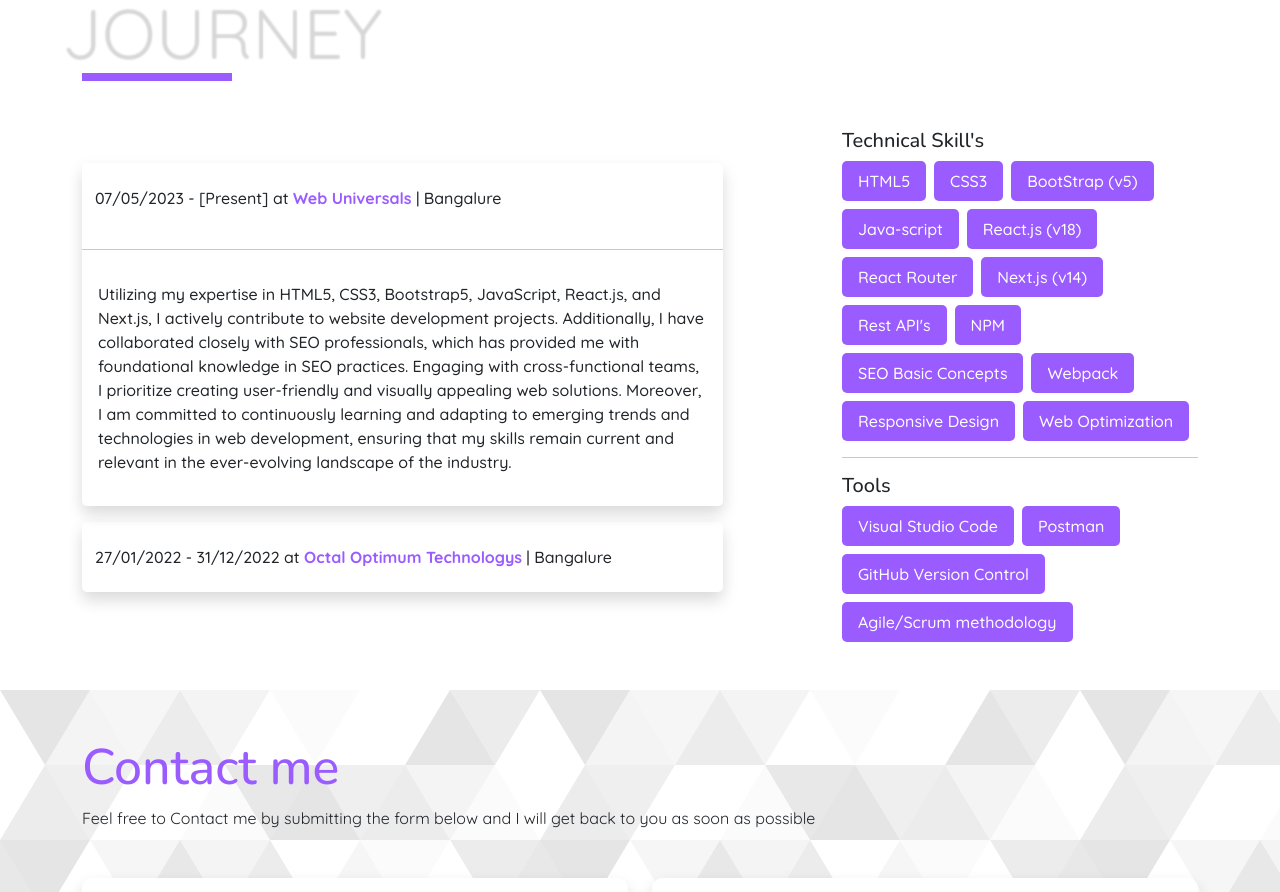
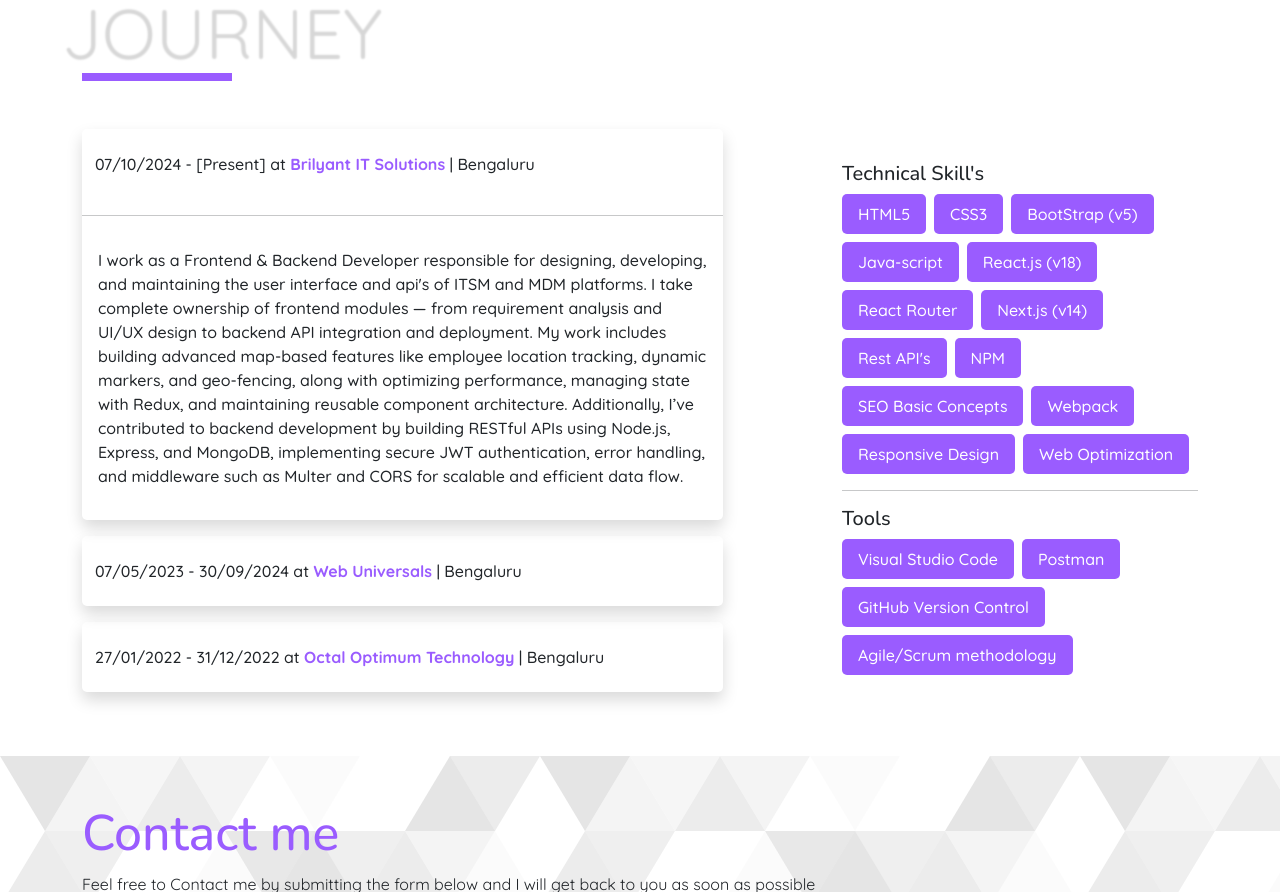
Before and after one commit to vijayK006/portfolio, a Next.js app: page / in a window 1280 px wide. Shown: the part 2043-2935 px from the top of the page. Built offline with nearby package versions, Linux system fonts and the light colour scheme.

Commit message:
cv updates, exp content updates

```diff
--- a/components/Myexp.js
+++ b/components/Myexp.js
@@ -1,7 +1,45 @@
-import React from 'react'
+import React, { useState } from 'react'
 import { Col, Container, Row } from 'react-bootstrap';
 
 const Myexp = () => {
+
+  const [company, setCompany] = useState('brilyant')
+
+
+  const myCompanies = [
+
+    {
+      id:3,
+      name: 'Brilyant IT Solutions',
+      comlink: 'https://brilyant.com/',
+      startdate: '07/10/2024',
+      enddate: '[Present]',
+      location: 'Bengaluru',
+      myrole: "I work as a Frontend & Backend Developer responsible for designing, developing, and maintaining the user interface and api's of ITSM and MDM platforms. I take complete ownership of frontend modules — from requirement analysis and UI/UX design to backend API integration and deployment. My work includes building advanced map-based features like employee location tracking, dynamic markers, and geo-fencing, along with optimizing performance, managing state with Redux, and maintaining reusable component architecture. Additionally, I’ve contributed to backend development by building RESTful APIs using Node.js, Express, and MongoDB, implementing secure JWT authentication, error handling, and middleware such as Multer and CORS for scalable and efficient data flow."
+    },
+
+    {
+      id:2,
+      name: 'Web Universals',
+      comlink: 'https://webuniversals.co.in/',
+      startdate: '07/05/2023',
+      enddate: '30/09/2024',
+      location: 'Bengaluru',
+      myrole: 'Utilizing my expertise in HTML5, CSS3, Bootstrap5, JavaScript, React.js, and Next.js, I actively contribute to website development projects. Additionally, I have collaborated closely with SEO professionals, which has provided me with foundational knowledge in SEO practices. Engaging with cross-functional teams, I prioritize creating user-friendly and visually appealing web solutions. Moreover, I am committed to continuously learning and adapting to emerging trends and technologies in web development, ensuring that my skills remain current and relevant in the ever-evolving landscape of the industry.'
+    },
+    {
+      id:1,
+      name: 'Octal Optimum Technology',
+      comlink: 'https://www.octaloptimum.com/',
+      startdate: '27/01/2022',
+      enddate: '31/12/2022',
+      location: 'Bengaluru',
+      myrole: 'In January 2022, I commenced my career journey as an intern at Octal Optimum, where I delved into supporting web development projects centered around React.js technology. Demonstrating dedication and proficiency, I swiftly rose to the position of Junior Software Developer by May 2022. Throughout my tenure, I actively collaborated on various front-end development tasks, adeptly modifying web templates and tackling complex challenges head-on. Leveraging my expertise in HTML5, CSS3, Bootstrap5, JavaScript, and React.js, I made significant contributions to the advancement of website development projects, showcasing both my technical prowess and commitment to excellence.'
+    }
+
+  ]
+
+
   return (
     <>
 
@@ -15,56 +53,25 @@ const Myexp = () => {
         <Row className="pt-5 align-items-center">
           <Col md={7}>
             <div id="accordion">
-                <div className="shadow mb-3 b-radius-5">
-                  <div className="card-header py-3">
-                    <div className="btn" data-bs-toggle="collapse" href="#collapseOne" >
-                      <p className='margin-0 light'>07/05/2023 - [Present] at <a href='https://webuniversals.co.in/' target='_blank' className='link_heightlight bold'>Web Universals</a>  | Bangalure</p>
+
+            {
+              myCompanies.map((items, index)=>(
+     <div className="shadow mb-3 b-radius-5" onClick={() => setCompany()} key={index}>
+                <div className="card-header py-3" data-bs-toggle="collapse" href={`#collapse${items.id}`}>
+                  <div className="btn" data-bs-toggle="collapse" href={`#collapse${items.id}`} >
+                    <p className='margin-0 light'>{items.startdate} - {items.enddate} at <a href={items.comlink} target='_blank' className='link_heightlight bold'>{items.name}</a>  | {items.location}</p>
                   </div>
                 </div>
-                  <div id="collapseOne" className="collapse show" data-bs-parent="#accordion">
+                <div id={`collapse${items.id}`} className={`collapse ${items.id === 3 ? 'show' : ''}`} data-bs-parent="#accordion">
                   <hr />
                   <div className="card-body p-3">
-                      <p className='light'>
-                        Utilizing my expertise in HTML5, CSS3, Bootstrap5, JavaScript, React.js, and
-                        Next.js, I actively contribute to website development projects. Additionally,
-                        I have collaborated closely with SEO professionals, which has provided me with
-                        foundational knowledge in SEO practices. Engaging with cross-functional teams,
-                        I prioritize creating user-friendly and visually appealing web solutions.
-                        Moreover, I am committed to continuously learning and adapting to emerging
-                        trends and technologies in web development, ensuring that my skills remain
-                        current and relevant in the ever-evolving landscape of the industry.
-                      </p>
+                    <p className='light'>{items.myrole}</p>
                   </div>
                 </div>
               </div>
 
-                <div className="shadow mb-3 b-radius-5">
-                  <div className="card-header py-3">
-                    <div className="collapsed btn" data-bs-toggle="collapse" href="#collapseTwo">
-                      <p className='margin-0 light'>27/01/2022 - 31/12/2022 at <a href='https://www.octaloptimum.com/' target='_blank' className='link_heightlight bold'>Octal Optimum Technologys</a>  | Bangalure</p>
-                    </div>
-                  </div>
-                  <div id="collapseTwo" className="collapse" data-bs-parent="#accordion">
-                    <hr />
-                    <div className="card-body p-3">
-                      <p className='light'>
-                        In January 2022, I commenced my career journey as an intern at
-                        Octal Optimum, where I delved into supporting web development
-                        projects centered around React.js technology. Demonstrating
-                        dedication and proficiency, I swiftly rose to the position
-                        of Junior Software Developer by May 2022. Throughout my
-                        tenure, I actively collaborated on various front-end
-                        development tasks, adeptly modifying web templates and
-                        tackling complex challenges head-on. Leveraging my expertise
-                        in HTML5, CSS3, Bootstrap5, JavaScript, and React.js,
-                        I made significant contributions to the advancement
-                        of website development projects, showcasing
-                        both my technical prowess and commitment to excellence.
-                      </p>
-                    </div>
-                  </div>
-                </div>
-
+              ))
+            }
 
             </div>
           </Col>
--- a/layouts/Navbar.jsx
+++ b/layouts/Navbar.jsx
@@ -22,10 +22,10 @@ menu.classList.toggle('openmenu')
 
         <ul className='nav_items' id='menu'>
 <Link href="/"><li className='nav_list'>Home</li></Link>
-<Link href="#aboutme"><li className='nav_list'>About me</li></Link>
-<Link href="#project"><li className='nav_list'>Projects</li></Link>
-<Link href="#contact"><li className='nav_list'>Contact me</li></Link>
-<Link href='/vijay-cv-2024.pdf' target='_black' download="vijay-cv-2024.pdf" className='btn-banner light mobile-none'>Download my CV  &nbsp; <BsFillCloudDownloadFill /></Link>
+<Link href="/#aboutme"><li className='nav_list'>About me</li></Link>
+<Link href="/#project"><li className='nav_list'>Projects</li></Link>
+<Link href="/#contact"><li className='nav_list'>Contact me</li></Link>
+<Link href='/Vijay-CV-2025.pdf' target='_black' download="Vijay-CV-2025.pdf" className='btn-banner light mobile-none'>Download my CV  &nbsp; <BsFillCloudDownloadFill /></Link>
 
         </ul>
 
```
Also changed, not shown: 1 other file (tests, documents, lock files or other folders). Lines whose indentation alone changed are shown as unchanged.
